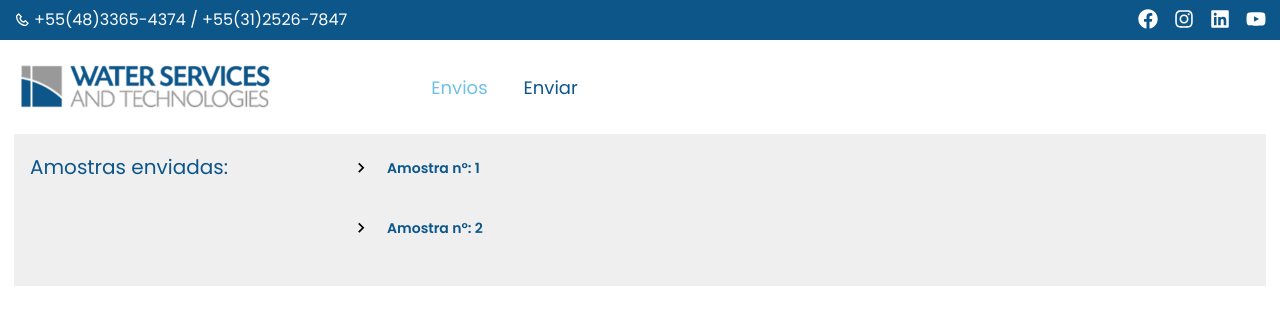
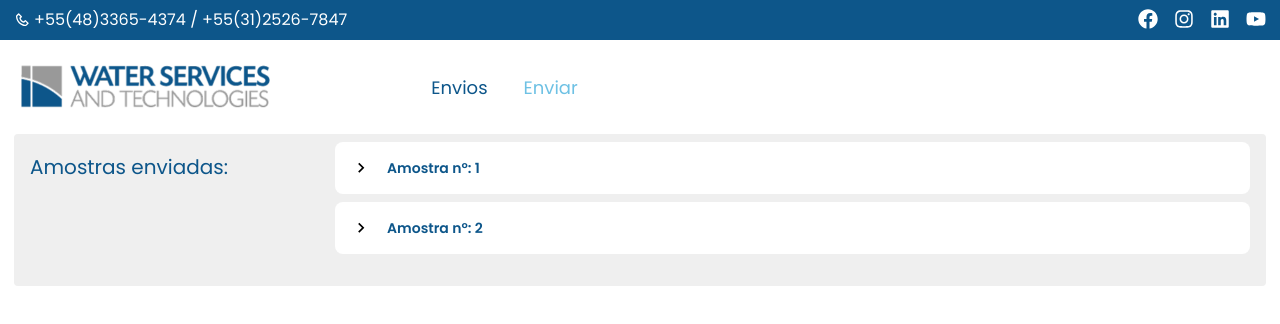
Before and after one commit to michristmann/wst-test-app, a React (Create React App) app in the folder wst-ui/: page /send-sample in a window 1280 px wide. Before the commit this address led to /sample-submissions. Shown: the top 324 px of the page. Built offline with nearby package versions, Linux system fonts and the light colour scheme.

Commit message:
Add: Small design adjustments

```diff
--- a/wst-ui/src/components/custom-dropdown.tsx/DropdownTitleRow.tsx
+++ b/wst-ui/src/components/custom-dropdown.tsx/DropdownTitleRow.tsx
@@ -11,7 +11,7 @@ interface DropdownRowProps {
 
 export default function DropdownRow({ rowTitle, isOpen, onToggle }: DropdownRowProps) {
   return (
-    <Flex direction="column" width="100%">
+    <Flex direction="column" width="100%" bgColor="#fff" borderTopRadius={8} borderBottomRadius={isOpen ? 0 : 8}>
       <Flex alignItems="center" cursor="pointer" h="52px" onClick={onToggle} userSelect="none">
         <Flex mx={4} h={5} w={5} alignItems="center" justifyContent=" center">
           {isOpen ? (
--- a/wst-ui/src/components/custom-dropdown.tsx/InfoCard.tsx
+++ b/wst-ui/src/components/custom-dropdown.tsx/InfoCard.tsx
@@ -5,7 +5,7 @@ import { SampleProps } from '.';
 
 export default function InfoCard(sample: SampleProps) {
   return (
-    <VStack color="wstBlue.900" bgColor="#FFF" py={2} px={4} w="100%">
+    <VStack color="wstBlue.900" bgColor="#FFF" py={4} px={12} w="100%" borderBottomRadius={8}>
       <DropdownContentRow label="Cidade" value={sample.city} />
       <DropdownContentRow label="Estado" value={sample.state} />
       <DropdownContentRow label="pH" value={sample.ph} />
--- a/wst-ui/src/pages/sample-submissions/index.tsx
+++ b/wst-ui/src/pages/sample-submissions/index.tsx
@@ -15,6 +15,7 @@ export default function SampleSubmissions() {
       pt={2}
       pb={8}
       px={4}
+      borderRadius={4}
     >
       <Text color="wstBlue.900" fontSize={20} pt={2.5}>
         Amostras enviadas:
--- a/wst-ui/src/routes/index.tsx
+++ b/wst-ui/src/routes/index.tsx
@@ -6,7 +6,7 @@ export default function Routes() {
   return (
     <ReactRoutes>
       <Route path="sample-submissions" element={<SampleSubmissions />} />
-      {/* <Route path="send-sample" element={<SendSample />} /> */}
+      <Route path="send-sample" element={<SampleSubmissions />} />
 
       <Route path="/*" element={<Navigate to="sample-submissions" replace />} />
     </ReactRoutes>
```
